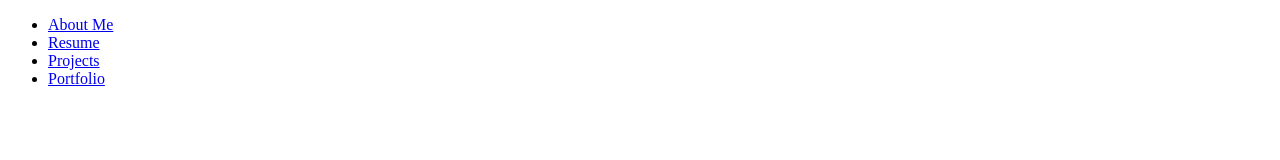
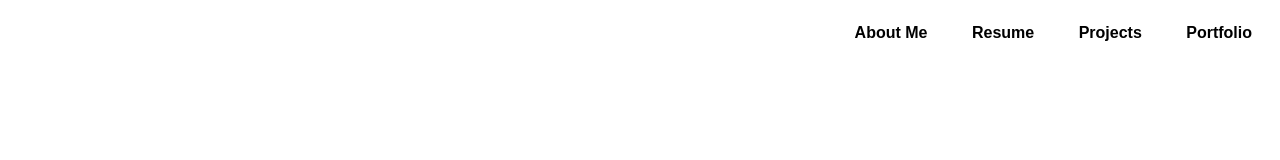
Before and after one commit to shwhack/portfolio_website, a plain HTML site: page projects.html in a window 1280 px wide. Drawn offline with Linux system fonts and the light colour scheme; the site is published under a folder, as on GitHub Pages, so addresses that start at the root find nothing.

Commit message:
Update projects.html

```diff
--- a/projects.html
+++ b/projects.html
@@ -3,7 +3,7 @@
 
 <head>
   <title>Zachary Sopher | Projects</title>
-  <link rel="stylesheet" href="/styles/style_projects.css">
+  <link rel="stylesheet" href="styles/style_projects.css">
 </head>
 
 <body>
```
